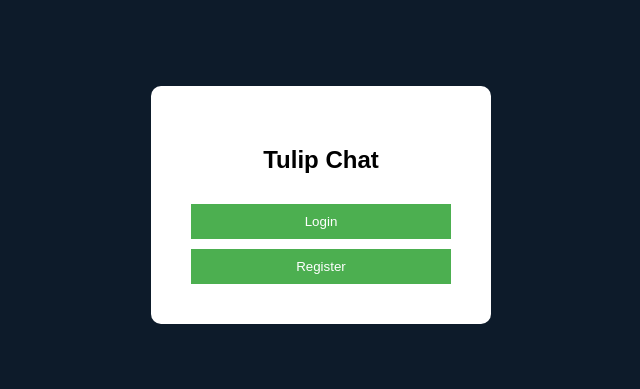
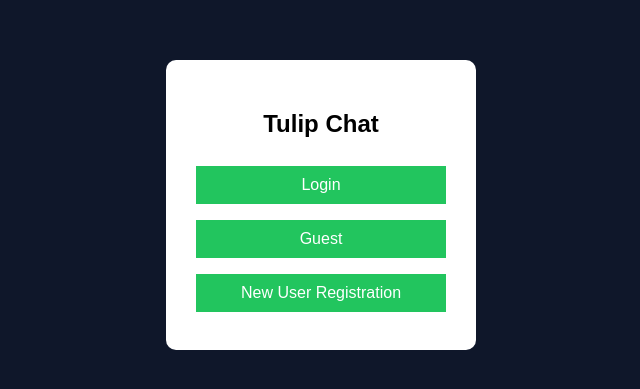
Before and after one commit to florawings/Tulipchat-2.0, a website: page public/index.html in a window 1280 px wide. Shown: the part 203-592 px from the top of the page, without its empty margins (319-959 px from the left). Drawn offline with Linux system fonts and the light colour scheme.

Commit message:
Update index.html

```diff
--- a/public/index.html
+++ b/public/index.html
@@ -1,15 +1,14 @@
 <!DOCTYPE html>
 <html>
+
 <head>
-
 <title>Tulip Chat</title>
 
 <style>
 
 body{
-background:#0d1b2a;
-color:white;
 font-family:Arial;
+background:#0f172a;
 display:flex;
 justify-content:center;
 align-items:center;
@@ -18,20 +17,20 @@ height:100vh;
 
 .box{
 background:white;
-color:black;
-padding:40px;
+padding:30px;
 border-radius:10px;
 text-align:center;
-width:260px;
+width:250px;
 }
 
 button{
 width:100%;
+margin:8px 0;
 padding:10px;
-margin-top:10px;
 border:none;
-background:#4CAF50;
+background:#22c55e;
 color:white;
+font-size:16px;
 cursor:pointer;
 }
 
@@ -45,15 +44,30 @@ cursor:pointer;
 
 <h2>Tulip Chat</h2>
 
-<button onclick="location.href='/login.html'">
-Login
-</button>
+<button onclick="location='login.html'">Login</button>
 
-<button onclick="location.href='/register.html'">
-Register
-</button>
+<button onclick="guest()">Guest</button>
+
+<button onclick="location='register.html'">New User Registration</button>
 
 </div>
 
+<script>
+
+function guest(){
+
+let name = prompt("Enter guest name")
+
+if(!name) return
+
+localStorage.setItem("username",name)
+
+location="chat.html"
+
+}
+
+</script>
+
 </body>
+
 </html>
```
